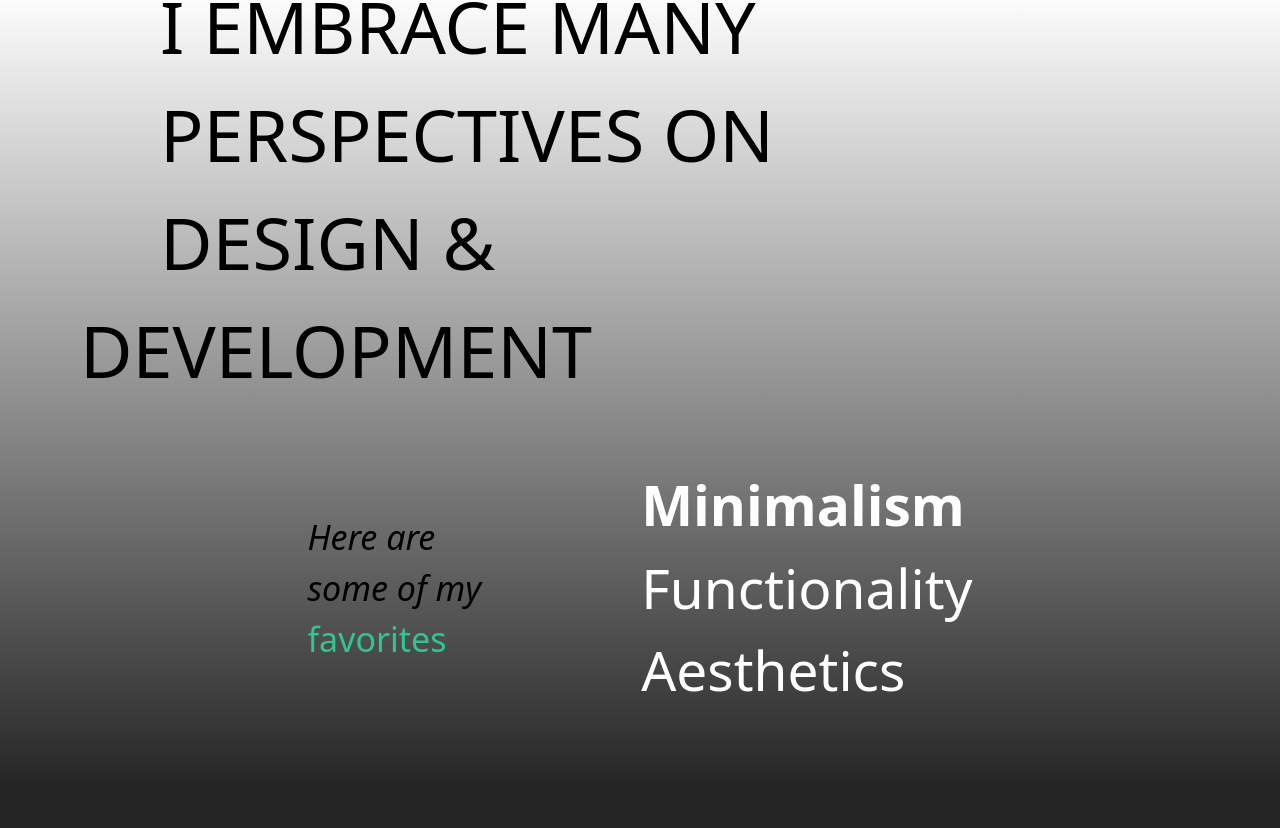
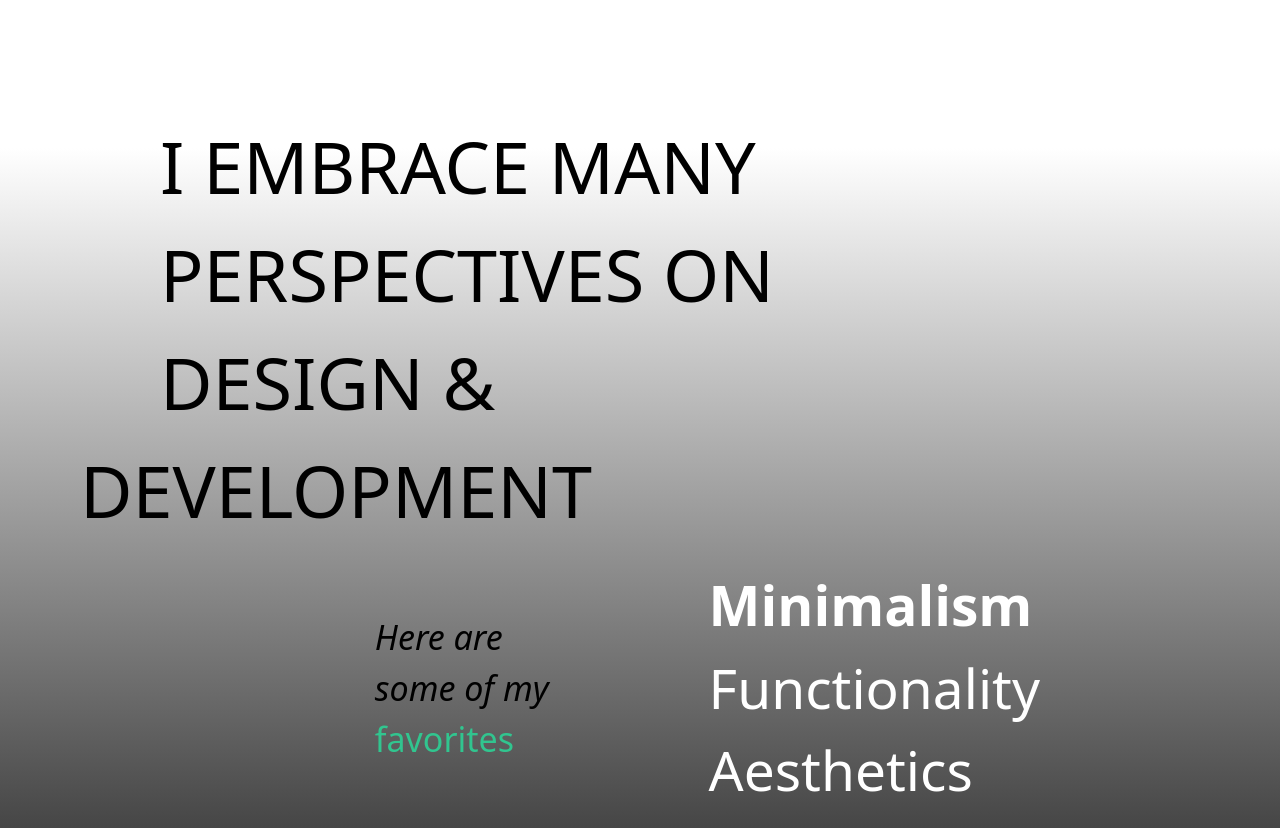
Before and after one commit to 4nth0ny1/portfolio-t3, a Next.js app: page / in a window 1280 px wide. Shown: the part 1612-2440 px from the top of the page. Built offline with nearby package versions, Linux system fonts and the light colour scheme.

Commit message:
added margin top to about 2

```diff
--- a/src/pages/index.tsx
+++ b/src/pages/index.tsx
@@ -184,7 +184,7 @@ function AboutTwo() {
         <h2 className="w-2/3 text-[72px] font-thin">DESIGN & DEVELOPMENT</h2>
       </div>
       <div className="flex h-1/2 flex-col justify-center">
-        <div className="flex flex-row justify-center gap-40">
+        <div className="flex flex-row justify-end gap-40 pr-40">
           <div className="flex flex-col justify-center text-[34px]">
             <p className="italic">Here are</p>
             <p className="italic">some of my</p>
@@ -284,7 +284,8 @@ export default function Home() {
       <div className="h-screen bg-gradient-to-b from-[#252525] to-[#FFF]">
         <About />
       </div>
-      <div className="h-screen bg-gradient-to-b from-[#FFF] to-[#252525]">
+
+      <div className="mt-40 h-screen bg-gradient-to-b from-[#FFF] to-[#252525] pb-20">
         <AboutTwo />
       </div>
 
```
